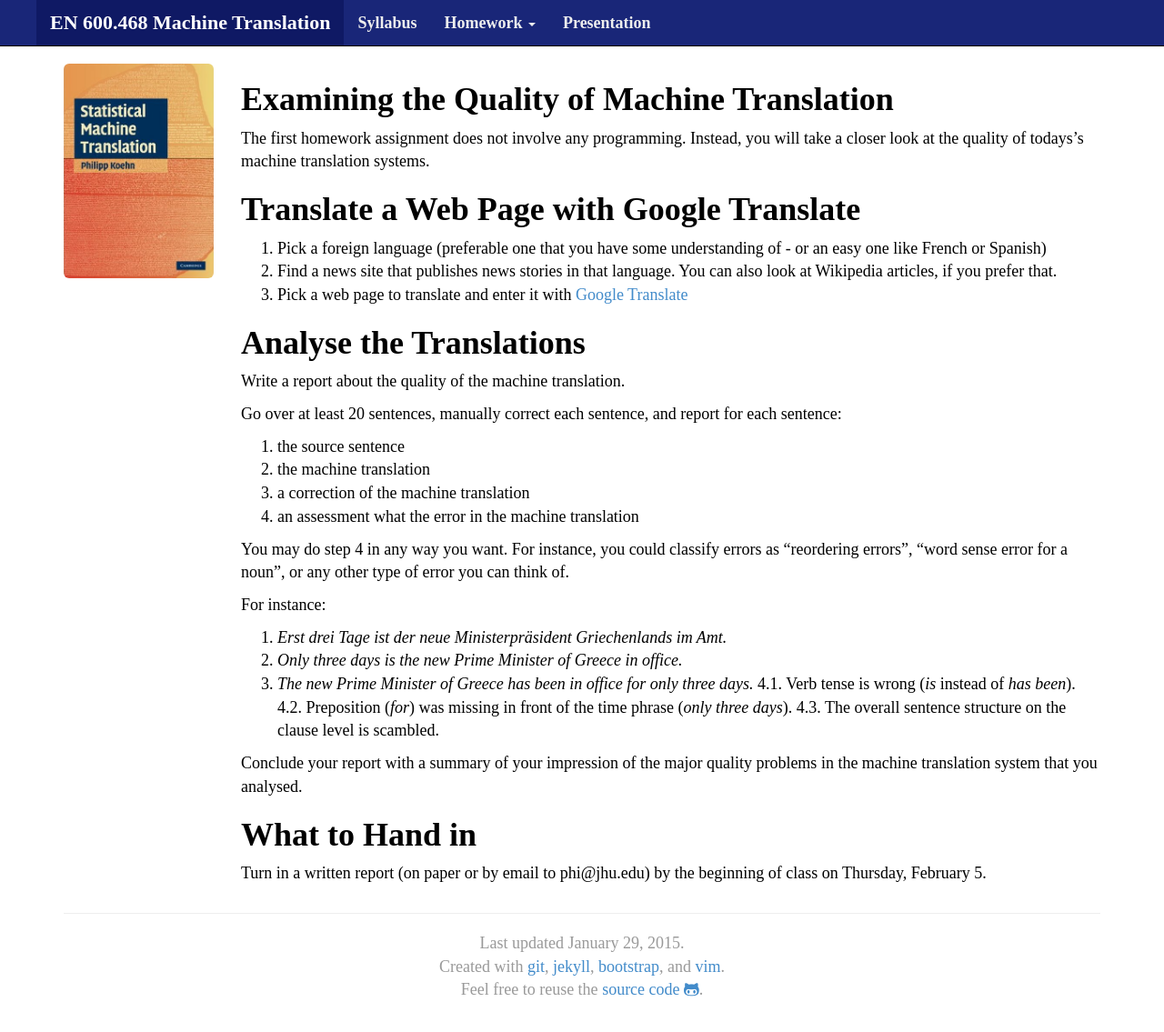
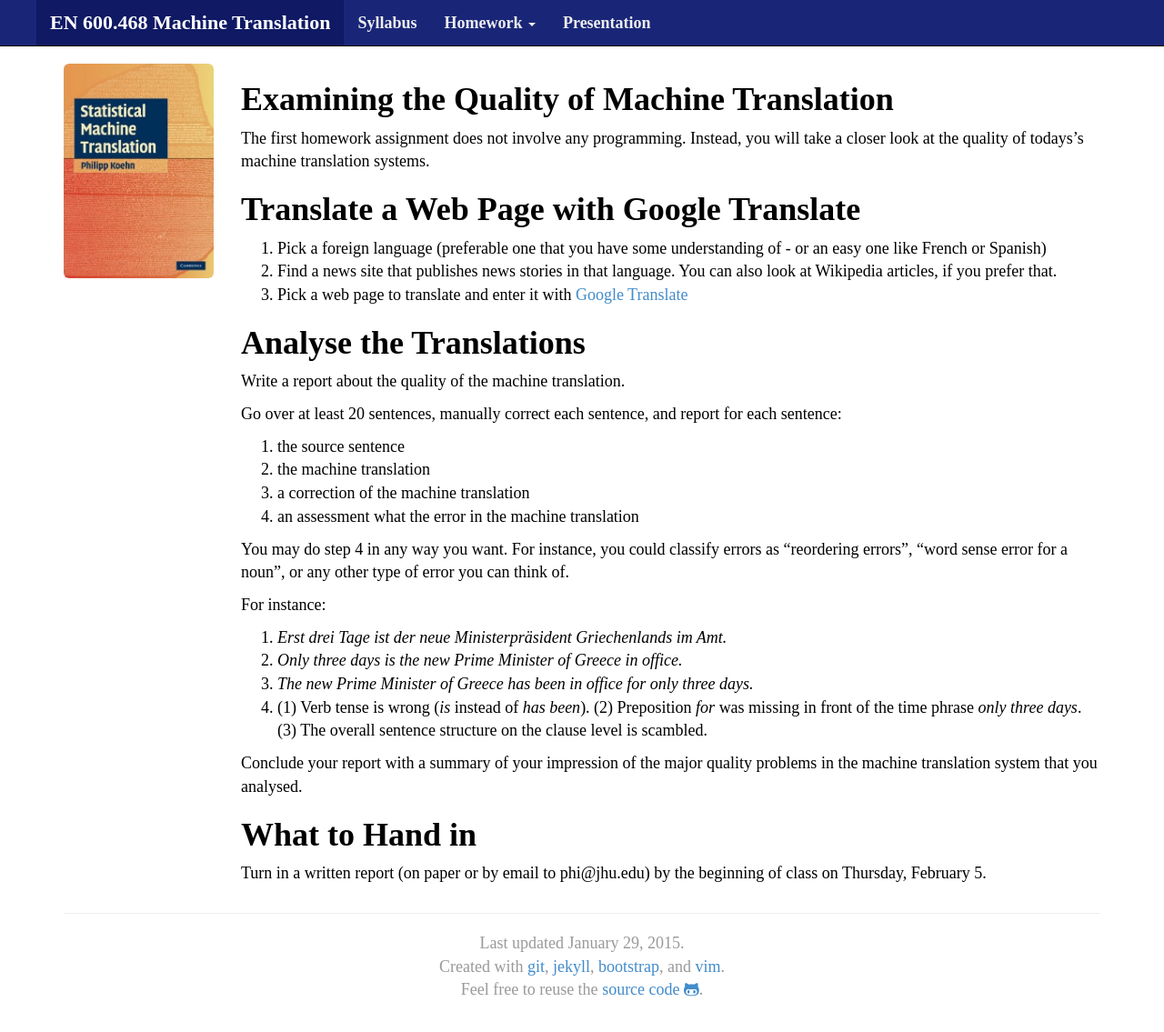
Before and after one commit to mt-class/jhu, a Jekyll site: the page built from hw0.md, in a window 1280 px wide and 1153 px high. Shown: the top 1135 px of the window at 91% size. Built offline with Jekyll 4.4.1, drawn with Linux system fonts in a browser that asks for light colours; nearby versions of some CDN libraries; some web fonts are replaced.

Commit message:
Update hw0.md

```diff
--- a/hw0.md
+++ b/hw0.md
@@ -37,9 +37,7 @@ For instance:
 1. _Erst drei Tage ist der neue Ministerpräsident Griechenlands im Amt._
 2. _Only three days is the new Prime Minister of Greece in office._
 3. _The new Prime Minister of Greece has been in office for only three days._
-4.1. Verb tense is wrong (_is_ instead of _has been_).
-4.2. Preposition (_for_) was missing in front of the time phrase (_only three days_).
-4.3. The overall sentence structure on the clause level is scambled.
+4. (1) Verb tense is wrong (_is_ instead of _has been_). (2) Preposition _for_ was missing in front of the time phrase _only three days_. (3) The overall sentence structure on the clause level is scambled.
 
 Conclude your report with a summary of your impression of the major quality problems in the machine translation system that you analysed.
 
```
